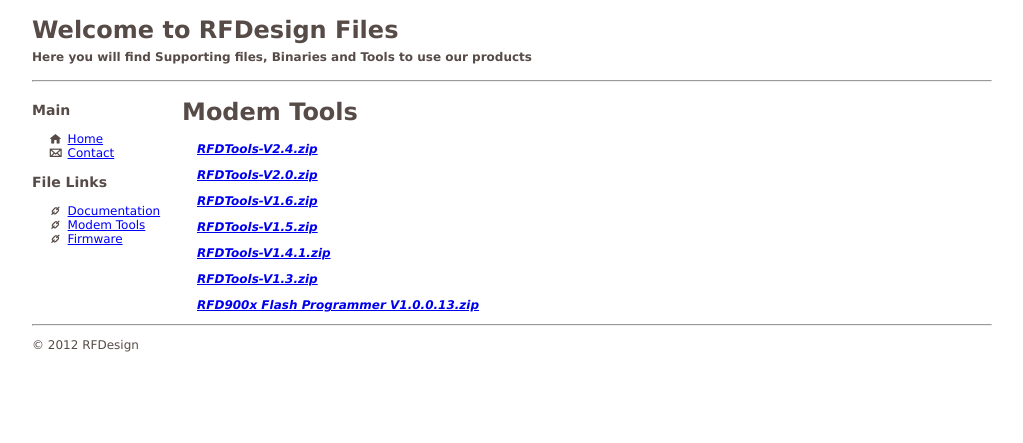
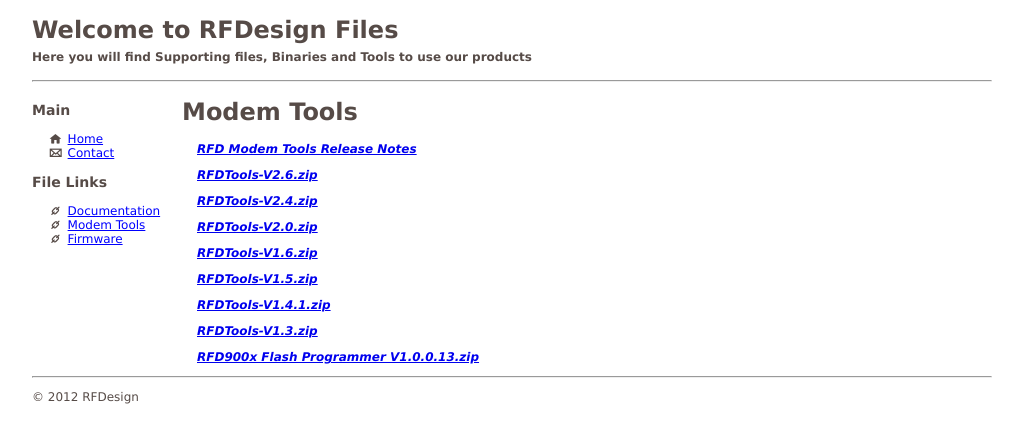
Before and after one commit to RFDesign/rfdesign.github.io, a Jekyll site: the page built from tools.html, in a window 1280 px wide. Shown: the top 443 px of the page, without its empty margins (26-1049 px from the left). Built offline with Jekyll 4.4.1, drawn with Linux system fonts in a browser that asks for light colours.

Commit message:
Updated to include v2.6 and the release notes

```diff
--- a/_data/tools.yml
+++ b/_data/tools.yml
@@ -1,3 +1,5 @@
+- file: RFD Modem Tools Release Notes
+- file: RFDTools-V2.6.zip
 - file: RFDTools-V2.4.zip
 - file: RFDTools-V2.0.zip
 - file: RFDTools-V1.6.zip
```
